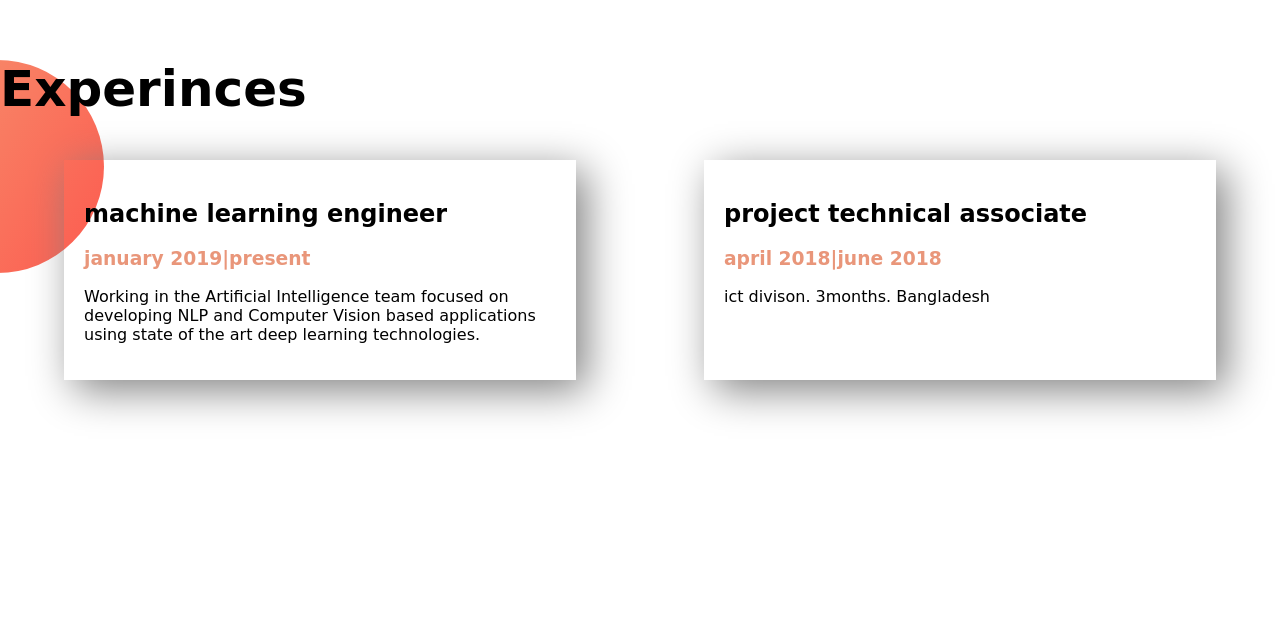
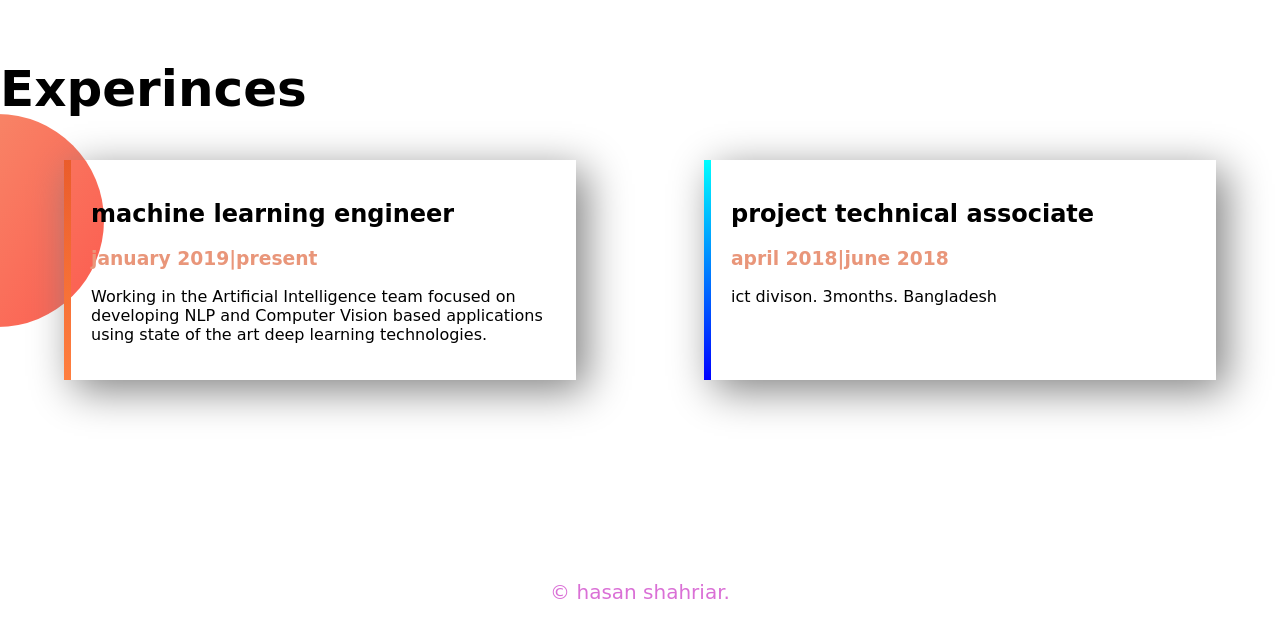
Before and after one commit to shaimun-sharin/developer-portfolio, a plain HTML site: page index.html in a window 1280 px wide. Shown: the part 1314-1938 px from the top of the page. Before the commit the page ends 1894 px from the top, so only its background shows below. Drawn offline with Linux system fonts and the light colour scheme; a web font is replaced by a local one.

Commit message:
footer added

```diff
--- a/index.html
+++ b/index.html
@@ -48,14 +48,14 @@
     <section class="experience-section">
         <h1>Experinces</h1>
         <div class="flexible-container">
-            <div class="experience-item">
+            <div id="ofc-exp" class="experience-item">
                 <h2>machine learning engineer</h2>
                 <h3 class="color-name">january 2019|present</h3>
                 <p>Working in the Artificial Intelligence team focused on developing NLP and Computer Vision based
                     applications using state of the art deep learning technologies.
                 </p>
             </div>
-            <div class="experience-item">
+            <div id="ict-exp" class="experience-item">
                 <h2>project technical associate</h2>
                 <h3 class="color-name">april 2018|june 2018</h3>
                 <p>ict divison. 3months. Bangladesh</p>
@@ -71,6 +71,10 @@
         </div>
 
     </section>
+    <footer>
+        <p>© hasan shahriar.</p>
+
+    </footer>
 
 </body>
 
--- a/styles.css
+++ b/styles.css
@@ -51,6 +51,7 @@ h1 {
 .experience-section {
     background-image: url(images/exp-bg.png);
     background-repeat: no-repeat;
+    background-position: left;
 }
 .experience-item {
     width: 40%;
@@ -59,3 +60,19 @@ h1 {
     padding: 20px;
     box-shadow: 10px 10px 40px gray;
 }
+
+#ofc-exp {
+    border-left:7px solid ;
+    border-image: linear-gradient(#EA5C2B,#FF7F3F);
+    border-image-slice: 1;
+}
+#ict-exp {
+    border-left:7px solid ;
+    border-image: linear-gradient(cyan, blue);
+    border-image-slice: 1;
+}
+footer p {
+    text-align: center;
+    font-size: 20px;
+    color: orchid;
+}
```
Also changed, not shown: images/bg-removebg-preview.png (deleted), images/jhankar.png (deleted), images/jhankar2.png (deleted), images/my-bg.png (deleted), images/my-bg2.png (deleted), 4 other files.
